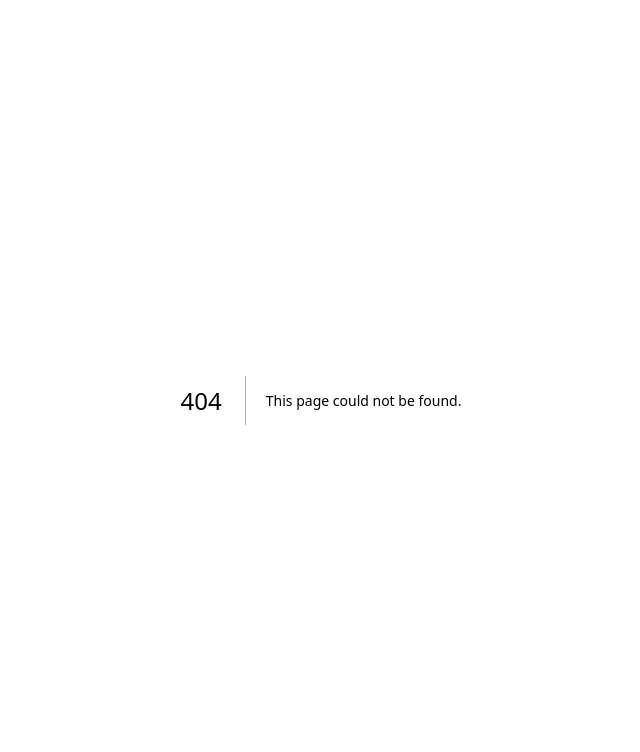
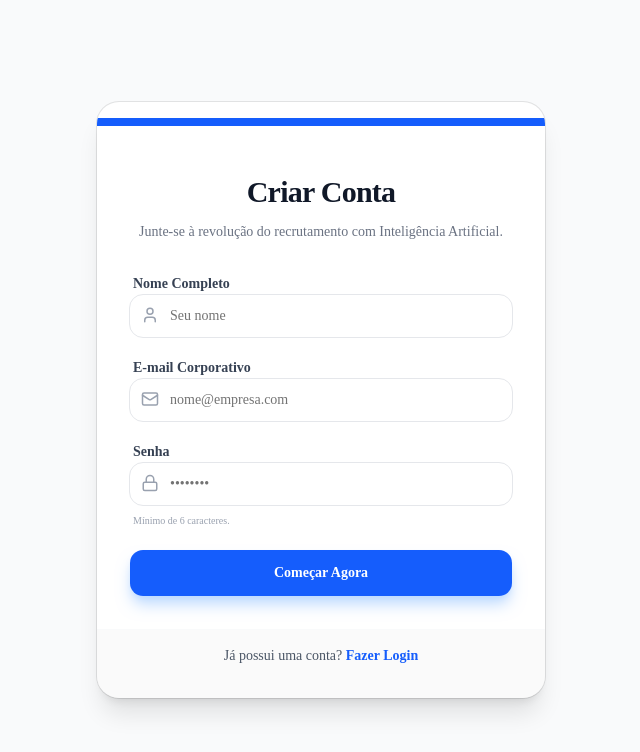
Before and after one commit to vitorvmpontes/AI_RH, a Next.js app in the folder web/: page /register in a window 1280 px wide. Before the commit this address had no page. Shown: the top 752 px of the page, without its empty margins (319-959 px from the left). Built offline with nearby package versions, Linux system fonts and the light colour scheme; no server answers.

Commit message:
adiciona logout e register

```diff
--- a/web/src/app/(auth)/login/page.tsx
+++ b/web/src/app/(auth)/login/page.tsx
@@ -7,6 +7,7 @@ import { Button } from '@/src/components/ui/button';
 import { Input } from '@/src/components/ui/input';
 import { Card, CardHeader, CardTitle, CardDescription, CardContent } from '@/src/components/ui/card';
 import { Loader2, Mail, Lock } from 'lucide-react';
+import Link from 'next/link';
 
 export default function LoginPage() {
   const [email, setEmail] = useState('');
@@ -74,6 +75,12 @@ export default function LoginPage() {
               {loading ? <Loader2 className="mr-2 h-4 w-4 animate-spin" /> : 'Entrar'}
             </Button>
           </form>
+          <div className="mt-6 text-center text-sm text-gray-600">
+            Ainda não tem conta?{' '}
+            <Link href="/register" className="text-blue-600 font-bold hover:underline">
+              Cadastre-se grátis
+            </Link>
+          </div>
         </CardContent>
       </Card>
     </div>
--- /dev/null
+++ b/web/src/app/(auth)/register/page.tsx
@@ -0,0 +1,116 @@
+'use client';
+
+import { useState } from 'react';
+import { createClient } from '@/src/utils/supabase/client';
+import { useRouter } from 'next/navigation';
+import { Button } from '@/src/components/ui/button';
+import { Input } from '@/src/components/ui/input';
+import { Card, CardHeader, CardTitle, CardDescription, CardContent, CardFooter } from '@/src/components/ui/card';
+import { Loader2, Mail, Lock, User } from 'lucide-react';
+import Link from 'next/link';
+
+export default function RegisterPage() {
+  const [email, setEmail] = useState('');
+  const [password, setPassword] = useState('');
+  const [fullName, setFullName] = useState('');
+  const [loading, setLoading] = useState(false);
+  const router = useRouter();
+  const supabase = createClient();
+
+  const handleRegister = async (e: React.FormEvent) => {
+    e.preventDefault();
+    setLoading(true);
+
+    const { error } = await supabase.auth.signUp({
+      email,
+      password,
+      options: {
+        data: {
+          full_name: fullName,
+        },
+      },
+    });
+
+    if (error) {
+      alert('Erro ao criar conta: ' + error.message);
+      setLoading(false);
+    } else {
+      alert('Conta criada com sucesso! Você já pode fazer login.');
+      router.push('/login');
+    }
+  };
+
+  return (
+    <div className="flex min-h-screen items-center justify-center bg-gray-50 p-4">
+      <Card className="w-full max-w-md shadow-xl border-none rounded-3xl overflow-hidden">
+        <div className="h-2 bg-blue-600 w-full" />
+        <CardHeader className="space-y-2 text-center pt-8">
+          <CardTitle className="text-3xl font-extrabold tracking-tight text-gray-900">Criar Conta</CardTitle>
+          <CardDescription className="text-gray-500 px-6">
+            Junte-se à revolução do recrutamento com Inteligência Artificial.
+          </CardDescription>
+        </CardHeader>
+        <CardContent className="pt-4 px-8">
+          <form onSubmit={handleRegister} className="space-y-5">
+            <div className="space-y-2">
+              <label className="text-sm font-semibold text-gray-700 ml-1">Nome Completo</label>
+              <div className="relative">
+                <User className="absolute left-3 top-3 text-gray-400" size={18} />
+                <Input
+                  placeholder="Seu nome"
+                  className="pl-10 h-11 border-gray-200 rounded-xl focus:ring-blue-500 focus:border-blue-500"
+                  value={fullName}
+                  onChange={(e) => setFullName(e.target.value)}
+                  required
+                />
+              </div>
+            </div>
+
+            <div className="space-y-2">
+              <label className="text-sm font-semibold text-gray-700 ml-1">E-mail Corporativo</label>
+              <div className="relative">
+                <Mail className="absolute left-3 top-3 text-gray-400" size={18} />
+                <Input
+                  type="email"
+                  placeholder="nome@empresa.com"
+                  className="pl-10 h-11 border-gray-200 rounded-xl focus:ring-blue-500 focus:border-blue-500"
+                  value={email}
+                  onChange={(e) => setEmail(e.target.value)}
+                  required
+                />
+              </div>
+            </div>
+
+            <div className="space-y-2">
+              <label className="text-sm font-semibold text-gray-700 ml-1">Senha</label>
+              <div className="relative">
+                <Lock className="absolute left-3 top-3 text-gray-400" size={18} />
+                <Input
+                  type="password"
+                  placeholder="••••••••"
+                  className="pl-10 h-11 border-gray-200 rounded-xl focus:ring-blue-500 focus:border-blue-500"
+                  value={password}
+                  onChange={(e) => setPassword(e.target.value)}
+                  required
+                />
+              </div>
+              <p className="text-[10px] text-gray-400 ml-1">Mínimo de 6 caracteres.</p>
+            </div>
+
+            <Button type="submit" className="w-full h-12 bg-blue-600 hover:bg-blue-700 text-white font-bold rounded-xl shadow-lg shadow-blue-200 transition-all transform hover:scale-[1.01]" disabled={loading}>
+              {loading ? <Loader2 className="mr-2 h-5 w-5 animate-spin" /> : 'Começar Agora'}
+            </Button>
+          </form>
+        </CardContent>
+        <CardFooter className="flex flex-col space-y-4 pb-8 pt-4 px-8 border-t border-gray-50 mt-4">
+          <p className="text-sm text-center text-gray-600">
+            Já possui uma conta?{' '}
+            <Link href="/login" className="text-blue-600 font-bold hover:underline transition-all">
+              Fazer Login
+            </Link>
+          </p>
+        </CardFooter>
+      </Card>
+    </div>
+  );
+}
--- a/web/src/app/(dashboard)/dashboard/jobs/[id]/page.tsx
+++ b/web/src/app/(dashboard)/dashboard/jobs/[id]/page.tsx
@@ -1,4 +1,5 @@
 import { createClient } from '@/src/utils/supabase/server';
+export const dynamic = 'force-dynamic';
 import UploadResume from '@/src/components/UploadResume';
 import CandidateDetailsModal from '@/src/components/CandidateDetailsModal';
 import DeleteJobButton from '@/src/components/DeleteJobButton';
@@ -13,17 +14,33 @@ import {
 import Link from 'next/link';
 import { Badge } from "@/src/components/ui/badge";
 
-export default async function JobDetailsPage({ params }: { params: { id: string } }) {
+export default async function JobDetailsPage({ params }: { params: Promise<{ id: string }> }) {
   // No Next.js 15, params deve ser aguardado
   const { id } = await params;
   const supabase = await createClient();
+  const { data: { user } } = await supabase.auth.getUser();
 
-  // Busca a vaga e todos os candidatos que já passaram pela triagem da IA
-  const { data: job, error } = await supabase
+  // 1. Busca os detalhes da vaga
+  const { data: job, error: jobError } = await supabase
     .from('jobs')
+    .select('*')
+    .eq('id', id)
+    .single();
+
+  if (jobError || !job) {
+    console.error("Erro ao buscar vaga:", jobError);
+    return (
+      <div className="p-20 text-center">
+        <h1 className="text-2xl font-bold">Vaga não encontrada</h1>
+        <Link href="/dashboard" className="text-blue-600 hover:underline mt-4 block">Voltar ao dashboard</Link>
+      </div>
+    );
+  }
+
+  // 2. Busca os screenings (triagens) separadamente, similar à página de favoritos
+  const { data: screenings, error: screeningsError } = await supabase
+    .from('screenings')
     .select(`
-      *,
-      screenings (
       id,
       score,
       ai_summary,
@@ -36,23 +53,21 @@ export default async function JobDetailsPage({ params }: { params: { id: string
         email,
         phone,
         resume_url
-        )
+      ),
+      jobs!inner (
+        user_id
       )
     `)
-    .eq('id', id)
-    .single();
+    .eq('job_id', id)
+    .eq('jobs.user_id', user?.id);
 
-  if (error || !job) {
-    return (
-      <div className="p-20 text-center">
-        <h1 className="text-2xl font-bold">Vaga não encontrada</h1>
-        <Link href="/dashboard" className="text-blue-600 hover:underline mt-4 block">Voltar ao dashboard</Link>
-      </div>
-    );
+  if (screeningsError) {
+    console.error("Erro ao buscar triagens:", screeningsError);
   }
 
   // Ordenar candidatos pelo score (do maior para o menor)
-  const sortedScreenings = job.screenings?.sort((a: any, b: any) => b.score - a.score);
+  const screeningsArray = screenings || [];
+  const sortedScreenings = [...screeningsArray].sort((a: any, b: any) => (b.score || 0) - (a.score || 0));
 
   return (
     <div className="min-h-screen bg-[#F9FAFB] pb-20">
@@ -108,19 +123,29 @@ export default async function JobDetailsPage({ params }: { params: { id: string
               <h2 className="text-xl font-bold text-gray-900 flex items-center gap-2">
                 Candidatos Triados
                 <span className="bg-gray-200 text-gray-700 text-xs px-2 py-0.5 rounded-full">
-                  {job.screenings?.length || 0}
+                  {screeningsArray.length}
                 </span>
               </h2>
             </div>
 
             <div className="space-y-3">
-              {sortedScreenings?.map((screening: any) => (
+              {sortedScreenings.map((screening: any) => {
+                // O Supabase pode retornar 'candidates' como objeto ou array de 1 elemento
+                const candidate = Array.isArray(screening.candidates)
+                  ? screening.candidates[0]
+                  : screening.candidates;
+
+                const candidateName = candidate?.full_name || "Candidato sem nome";
+                const candidateEmail = candidate?.email || "";
+                const candidatePhone = candidate?.phone || "";
+
+                return (
                   <CandidateDetailsModal
                     key={screening.id}
                     screeningId={screening.id}
-                  candidateName={screening.candidates?.full_name}
-                  candidateEmail={screening.candidates?.email}
-                  candidatePhone={screening.candidates?.phone}
+                    candidateName={candidateName}
+                    candidateEmail={candidateEmail}
+                    candidatePhone={candidatePhone}
                     score={screening.score}
                     isFavorite={screening.is_favorite}
                     aiSummary={screening.ai_summary}
@@ -134,9 +159,9 @@ export default async function JobDetailsPage({ params }: { params: { id: string
                         </div>
                         <div>
                           <h4 className="font-bold text-gray-900 group-hover:text-blue-600 transition-colors">
-                          {screening.candidates?.full_name}
+                            {candidateName}
                           </h4>
-                        <p className="text-sm text-gray-500">{screening.candidates?.email}</p>
+                          <p className="text-sm text-gray-500">{candidateEmail}</p>
                         </div>
                       </div>
 
@@ -154,10 +179,11 @@ export default async function JobDetailsPage({ params }: { params: { id: string
                       </div>
                     </div>
                   </CandidateDetailsModal>
-              ))}
+                );
+              })}
 
               {/* Estado Vazio */}
-              {job.screenings?.length === 0 && (
+              {screeningsArray.length === 0 && (
                 <div className="text-center py-20 bg-gray-50 border-2 border-dashed rounded-2xl">
                   <SearchIcon className="mx-auto text-gray-300 mb-3" size={40} />
                   <p className="text-gray-500">Nenhum currículo enviado para esta vaga.</p>
--- a/web/src/components/Sidebar.tsx
+++ b/web/src/components/Sidebar.tsx
@@ -2,8 +2,9 @@
 
 import { useState } from 'react';
 import Link from 'next/link';
-import { usePathname } from 'next/navigation';
-import { BriefcaseIcon, StarIcon, BrainCircuit, Menu, X } from 'lucide-react';
+import { usePathname, useRouter } from 'next/navigation';
+import { BriefcaseIcon, StarIcon, BrainCircuit, Menu, X, LogOut, Loader2 } from 'lucide-react';
+import { createClient } from '@/src/utils/supabase/client';
 
 export default function Sidebar() {
   const pathname = usePathname();
@@ -23,6 +24,17 @@ export default function Sidebar() {
       active: pathname === '/dashboard/favorites'
     }
   ];
+
+  const router = useRouter();
+  const [isLoggingOut, setIsLoggingOut] = useState(false);
+  const supabase = createClient();
+
+  const handleLogout = async () => {
+    setIsLoggingOut(true);
+    await supabase.auth.signOut();
+    router.push('/login');
+    router.refresh();
+  };
 
   const SidebarContent = () => (
     <>
@@ -64,7 +76,7 @@ export default function Sidebar() {
         })}
       </nav>
 
-      <div className="p-4 border-t border-gray-100">
+      <div className="p-4 border-t border-gray-100 space-y-3">
         <div className="bg-gradient-to-br from-gray-50 to-gray-100 rounded-xl p-5 border border-gray-200 shadow-inner">
           <p className="text-[10px] font-bold text-blue-600 uppercase tracking-widest mb-1">Status</p>
           <p className="text-sm text-gray-800 font-bold mb-3">Triagem de IA Ativa.</p>
@@ -72,6 +84,15 @@ export default function Sidebar() {
             Ver Limites
           </button>
         </div>
+
+        <button
+          onClick={handleLogout}
+          disabled={isLoggingOut}
+          className="w-full flex items-center gap-3 px-4 py-3 text-red-600 hover:bg-red-50 rounded-xl transition-all font-semibold text-sm disabled:opacity-50"
+        >
+          {isLoggingOut ? <Loader2 size={18} className="animate-spin" /> : <LogOut size={18} />}
+          Sair da Conta
+        </button>
       </div>
     </>
   );
--- a/web/src/middleware.ts
+++ b/web/src/middleware.ts
@@ -54,5 +54,5 @@ export async function middleware(request: NextRequest) {
 }
 
 export const config = {
-  matcher: ['/dashboard/:path*', '/login'],
+  matcher: ['/dashboard/:path*', '/login', '/register'],
 }
```
Lines whose indentation alone changed are shown as unchanged.
